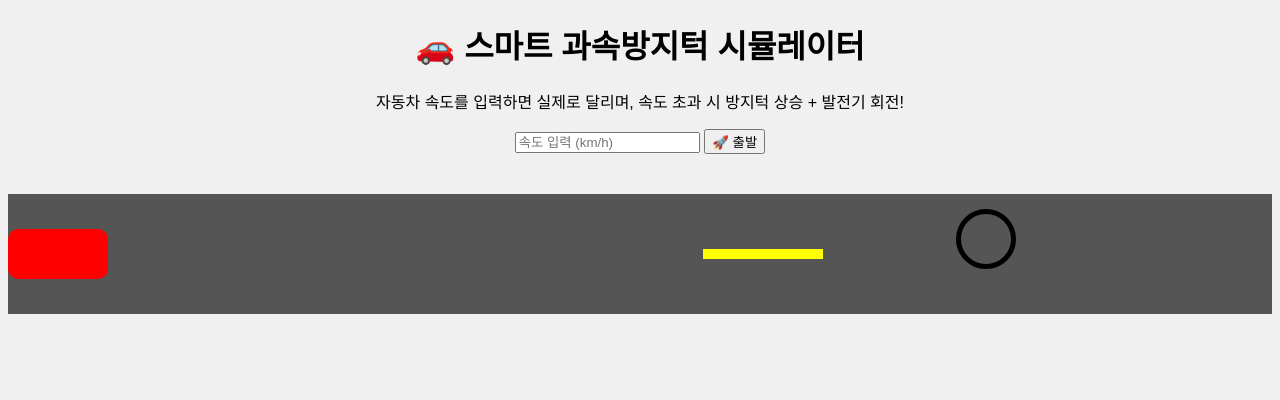
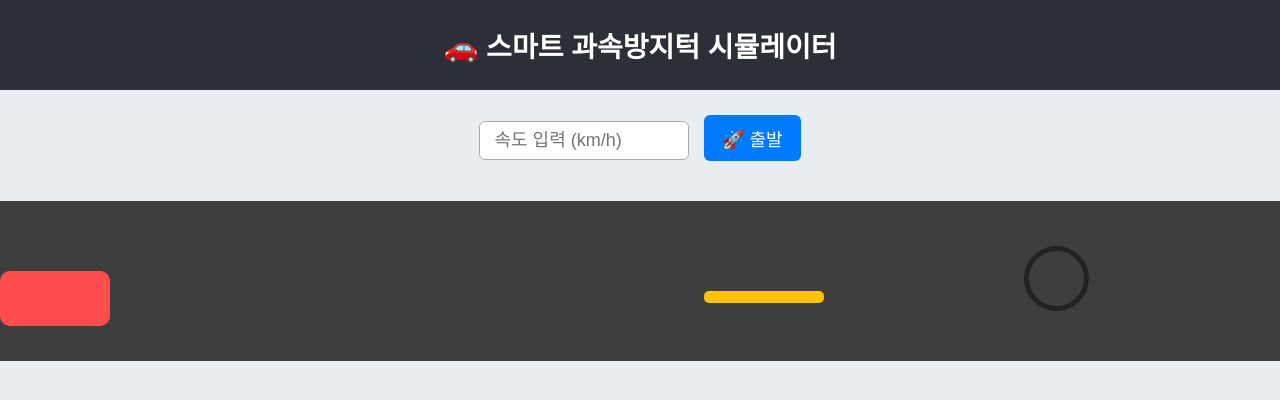
Before and after one commit to sihyun787/smartspeedbump2, a plain HTML site: page index.html in a window 1280 px wide. Drawn offline with Linux system fonts and the light colour scheme.

Commit message:
Update index.html

```diff
--- a/index.html
+++ b/index.html
@@ -5,50 +5,88 @@
 <title>Smart Speed Bump Simulator</title>
 <style>
     body {
-    font-family: Arial;
-    background: #f0f0f0;
+        margin: 0;
+        padding: 0;
+        background: #e9eef3;
+        font-family: Arial, sans-serif;
     }
 
-  h1 { text-align: center; }
+    header {
+        text-align: center;
+        padding: 25px;
+        font-size: 28px;
+        background: #2d2f38;
+        color: white;
+        font-weight: bold;
+    }
+
+    .ui {
+        text-align: center;
+        margin-top: 25px;
+    }
+
+    input {
+        padding: 8px 14px;
+        font-size: 18px;
+        width: 180px;
+        border-radius: 6px;
+        border: 1px solid #aaa;
+    }
+
+    button {
+        padding: 10px 18px;
+        font-size: 18px;
+        margin-left: 10px;
+        background: #007bff;
+        color: white;
+        border: none;
+        border-radius: 6px;
+        cursor: pointer;
+    }
+
+    button:hover {
+        background: #0065d4;
+    }
 
     #road {
         width: 100%;
-    height: 120px;
-    background: #555;
+        height: 160px;
+        background: #3e3e3e;
         position: relative;
+        margin-top: 40px;
         overflow: hidden;
-    margin-top: 40px;
     }
 
     #car {
-    width: 100px;
-    height: 50px;
-    background: red;
+        width: 110px;
+        height: 55px;
         position: absolute;
-    top: 35px;
-    left: 0;
+        top: 70px;
+        left: 0px;
+        background: #ff4d4d;
         border-radius: 10px;
         transition: transform 0.1s;
     }
 
     #speedBump {
         width: 120px;
-    height: 10px;
-    background: yellow;
+        height: 12px;
+        background: #ffc400;
         position: absolute;
-    top: 55px;
+        top: 90px;
         left: 55%;
-    transition: 0.3s;
+        border-radius: 5px;
+        transition: 0.4s;
     }
 
     #generator {
-    width: 50px;
-    height: 50px;
-    border: 5px solid black;
+        width: 55px;
+        height: 55px;
+        border: 5px solid #222;
         border-radius: 50%;
         position: absolute;
-    top: 15px;
-    left: 75%;
+        top: 45px;
+        left: 80%;
         animation: spin 0s linear infinite;
     }
 
@@ -56,15 +94,20 @@
         100% { transform: rotate(360deg); }
     }
 
+    #status {
+        text-align: center;
+        margin-top: 15px;
+        font-size: 20px;
+        font-weight: bold;
+    }
+
 </style>
 </head>
 <body>
 
-<h1>🚗 스마트 과속방지턱 시뮬레이터</h1>
+<header>🚗 스마트 과속방지턱 시뮬레이터</header>
 
-<p style="text-align:center;">자동차 속도를 입력하면 실제로 달리며, 속도 초과 시 방지턱 상승 + 발전기 회전!</p>
-
-<div style="text-align:center;">
+<div class="ui">
     <input id="speed" type="number" placeholder="속도 입력 (km/h)">
     <button onclick="start()">🚀 출발</button>
 </div>
@@ -75,7 +118,7 @@
     <div id="generator"></div>
 </div>
 
-<p style="text-align:center;" id="status"></p>
+<p id="status"></p>
 
 <script>
 let car = document.getElementById("car");
@@ -85,42 +128,63 @@ let statusText = document.getElementById("status");
 
 function start() {
     let speed = Number(document.getElementById("speed").value);
-
     if (!speed) {
         alert("속도를 입력하세요!");
         return;
     }
 
-    let pxPerFrame = speed / 2; // 속도에 따른 이동량(대충 기준)
+    let x = 0;
+    let pxPerFrame = speed / 2;
 
-    let x = 0;
+    // 초기화
+    car.style.top = "70px";
+    gen.style.animationDuration = "0s";
+    bump.style.height = "12px";
+    statusText.innerHTML = "";
+
     let interval = setInterval(() => {
         x += pxPerFrame;
         car.style.left = x + "px";
 
-        // 방지턱 위치 근처
-        if (x > window.innerWidth * 0.52 && x < window.innerWidth * 0.60) {
+        let screen = window.innerWidth;
+
+        // 방지턱 위치
+        let bumpStart = screen * 0.52;
+        let bumpEnd = screen * 0.62;
+
+        // 방지턱 반응
+        if (x > bumpStart && x < bumpEnd) {
             if (speed >= 30) {
-                bump.style.height = "40px";    // 방지턱 상승
-                gen.style.animationDuration = "0.2s";  // 발전기 빠르게 회전
+                bump.style.height = "38px"; // 방지턱 상승
+
+                // 차가 방지턱을 "올라가는" 효과
+                car.style.top = "45px";
+
                 statusText.innerHTML = "⚠ 과속! 방지턱 상승 + 발전기 가동";
+                gen.style.animationDuration = "0.25s";
             } else {
-                bump.style.height = "10px";    // 그대로
-                gen.style.animationDuration = "0s"; // 회전 X
-                statusText.innerHTML = "✔ 안전 속도. 방지턱 유지";
+                bump.style.height = "12px";
+                statusText.innerHTML = "✔ 안전 속도";
             }
         }
 
-        // 발전기 파트 밟고 지나가기
-        if (x > window.innerWidth * 0.70 && speed >= 30) {
-            gen.style.animationDuration = "0.1s"; // 더 빠르게 회전
+        // 방지턱 내려가며 차도 내려옴
+        if (x > bumpEnd) {
+            car.style.top = "70px";  // 원래 높이
         }
 
-        if (x > window.innerWidth) {
+        // 발전기 더 빠르게
+        if (x > screen * 0.75 && speed >= 30) {
+            gen.style.animationDuration = "0.1s";
+        }
+
+        // 종료
+        if (x > screen) {
             clearInterval(interval);
+            statusText.innerHTML = "🚘 차량 통과 완료";
             gen.style.animationDuration = "0s";
-            statusText.innerHTML = "🚘 차량 통과 완료";
         }
+
     }, 20);
 }
 </script>
```
Lines whose indentation alone changed are shown as unchanged.
